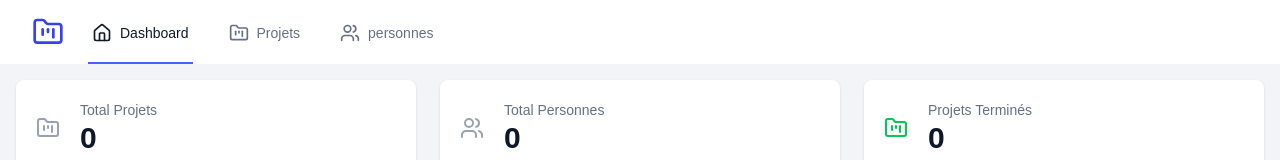
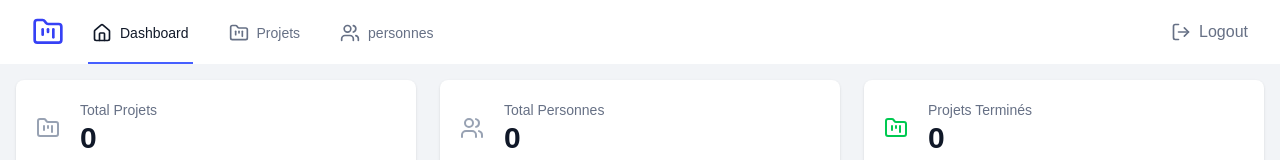
Before and after one commit to abdellahak/ApiEquipesProjetsReact, a React (Vite) app: page /dashboard in a window 1280 px wide. Shown: the top 160 px of the page. Built offline with nearby package versions, Linux system fonts and the light colour scheme; no server answers; sample sign-in values are in the browser's storage.

Commit message:
refactor: simplify logout functionality in Header component

```diff
--- a/src/components/Header.jsx
+++ b/src/components/Header.jsx
@@ -1,7 +1,6 @@
 import { Link } from "react-router-dom";
 import { FolderKanban, Home, Users, LogOut } from "lucide-react";
 import { useLocation } from "react-router-dom";
-// import { logout } from "../utils/auth";
 
 export default function Header() {
   const { pathname } = useLocation();
@@ -40,13 +39,16 @@ export default function Header() {
             </div>
           </div>
           <div className="flex items-center">
-            {/* <button
-                onClick={logout}
+            <button
+                onClick={()=>{
+                  localStorage.removeItem("token");
+                  window.location.href = "/login";
+                }}
                 className="flex items-center text-gray-500 hover:text-gray-700"
               >
                 <LogOut className="h-5 w-5 mr-2" />
                 Logout
-              </button> */}
+              </button>
           </div>
         </div>
       </div>
```
